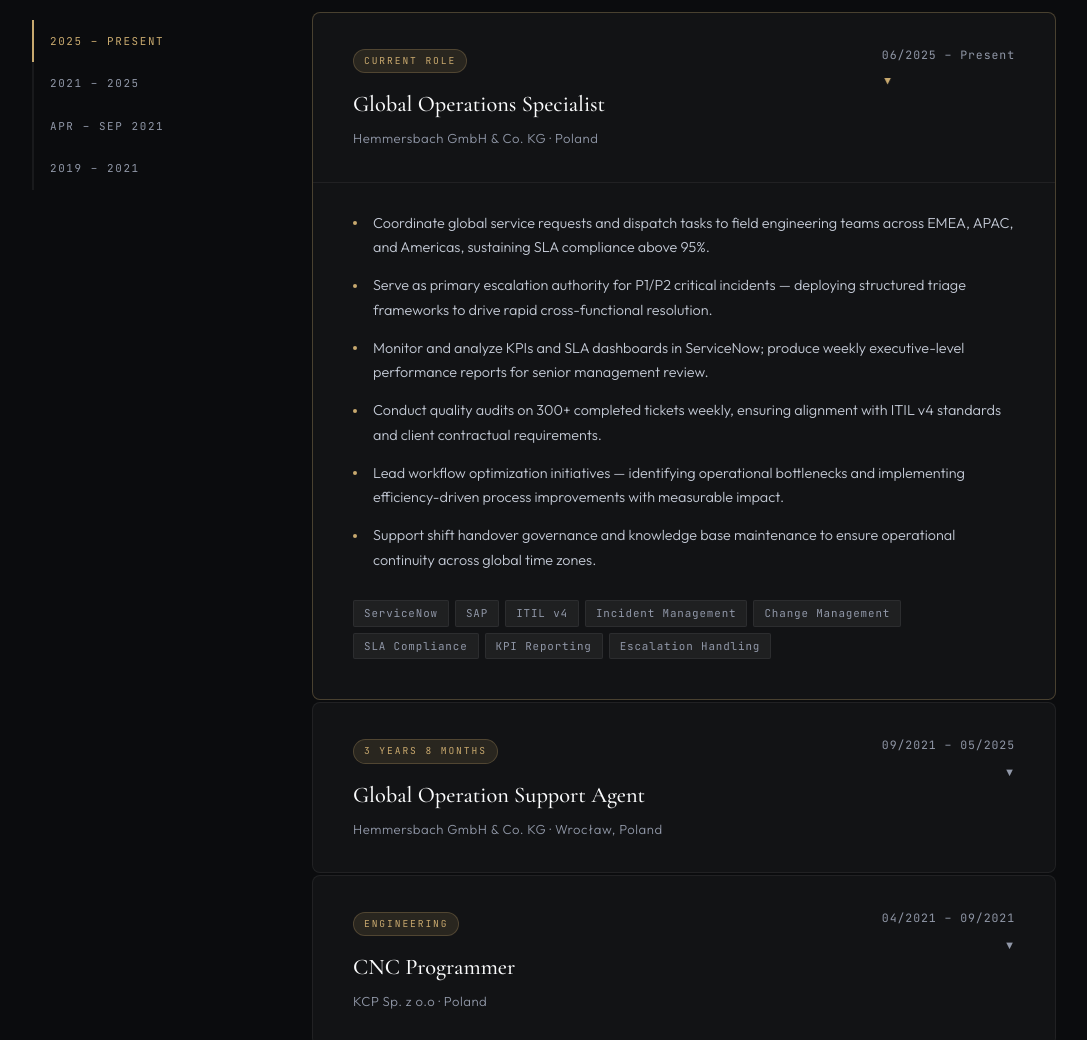
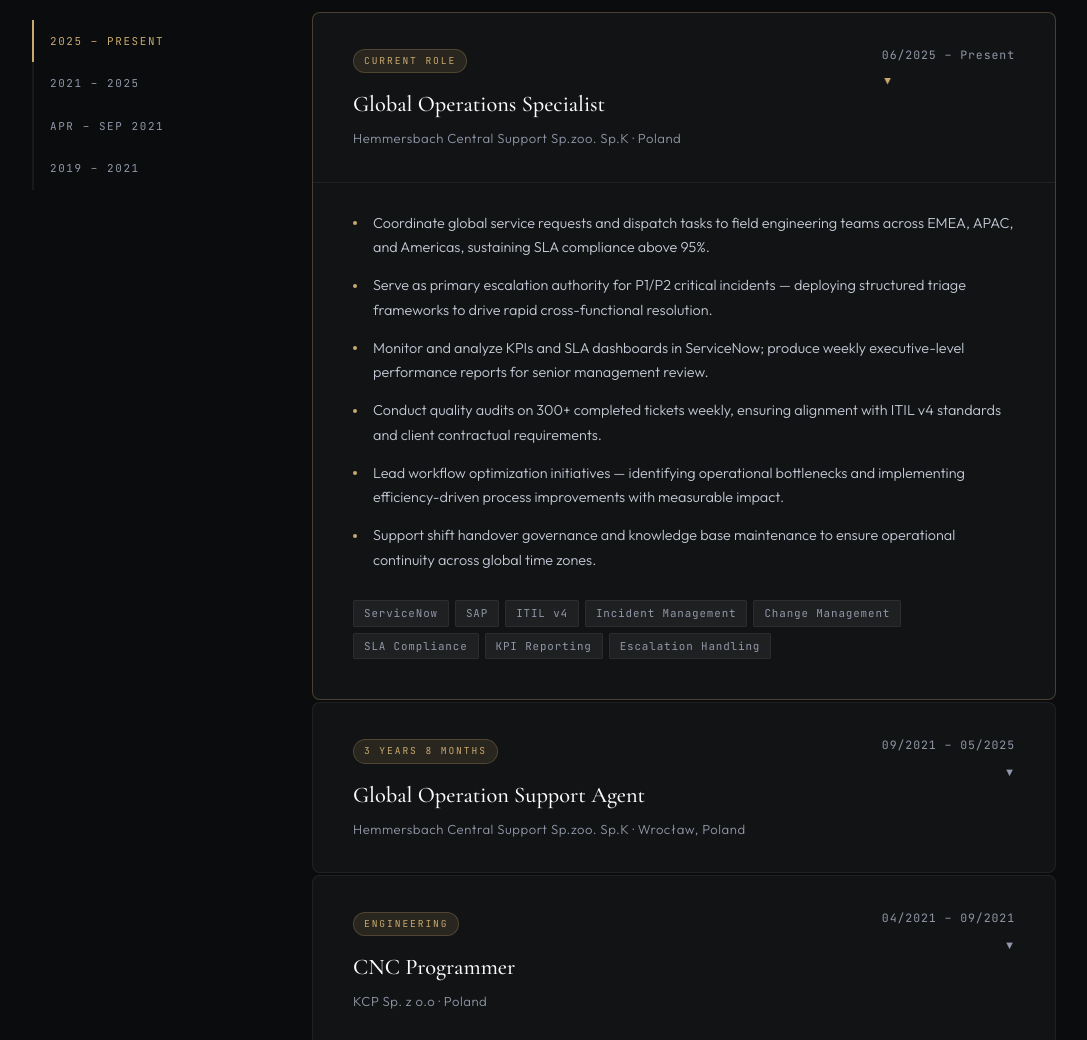
Before and after one commit to Sowbathi/Sowbathi-Portfolio, a plain HTML site: page index.html in a window 1280 px wide. Shown: the part 2980-4020 px from the top of the page, without its empty margins (96-1183 px from the left). Drawn offline with nearby package versions, Linux system fonts and the light colour scheme.

Commit message:
Update index.html

```diff
--- a/index.html
+++ b/index.html
@@ -859,7 +859,7 @@ footer {
             <div class="exp-entry-left">
               <div class="exp-tag">Current Role</div>
               <div class="exp-role">Global Operations Specialist</div>
-              <div class="exp-org">Hemmersbach GmbH &amp; Co. KG · Poland</div>
+              <div class="exp-org">Hemmersbach Central Support Sp.zoo. Sp.K · Poland</div>
             </div>
             <div class="exp-entry-right">
               <div class="exp-period">06/2025 – Present</div>
@@ -889,7 +889,7 @@ footer {
             <div class="exp-entry-left">
               <div class="exp-tag">3 Years 8 Months</div>
               <div class="exp-role">Global Operation Support Agent</div>
-              <div class="exp-org">Hemmersbach GmbH &amp; Co. KG · Wrocław, Poland</div>
+              <div class="exp-org">Hemmersbach Central Support Sp.zoo. Sp.K · Wrocław, Poland</div>
             </div>
             <div class="exp-entry-right">
               <div class="exp-period">09/2021 – 05/2025</div>
```
